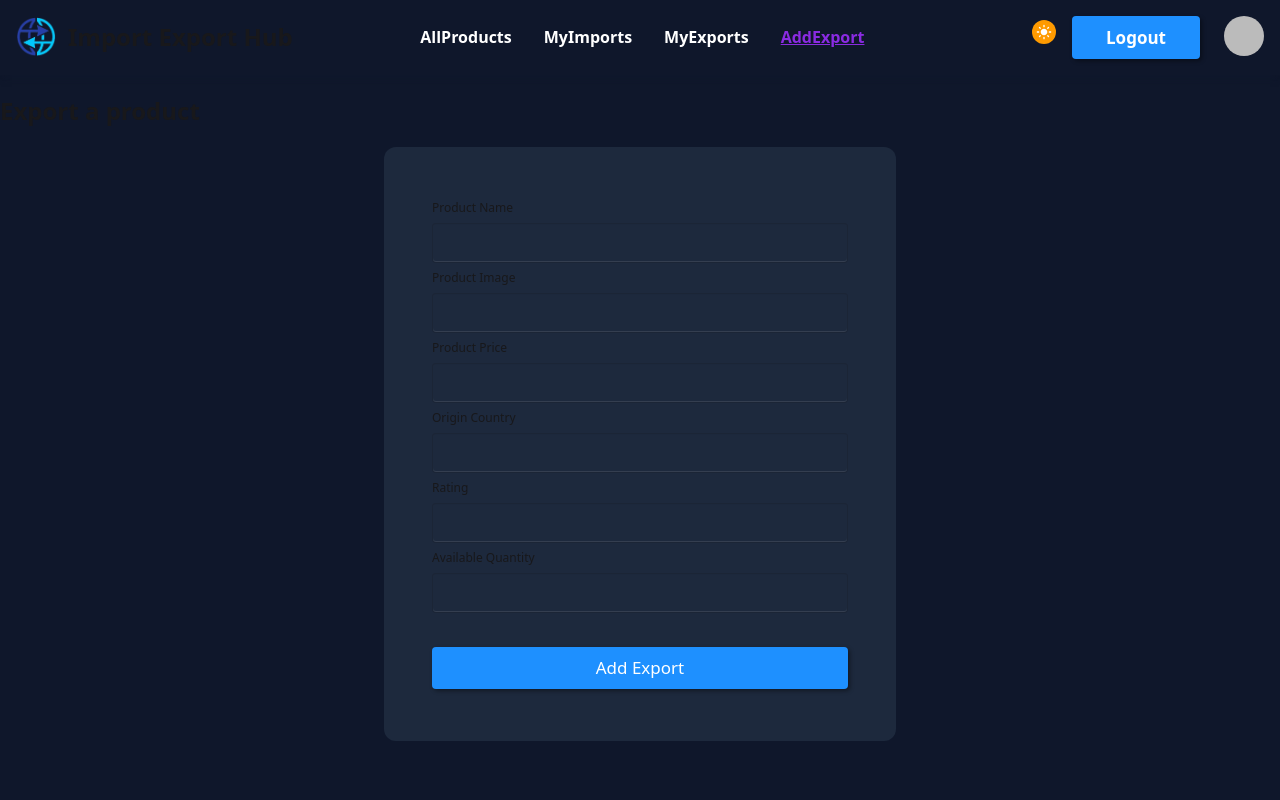
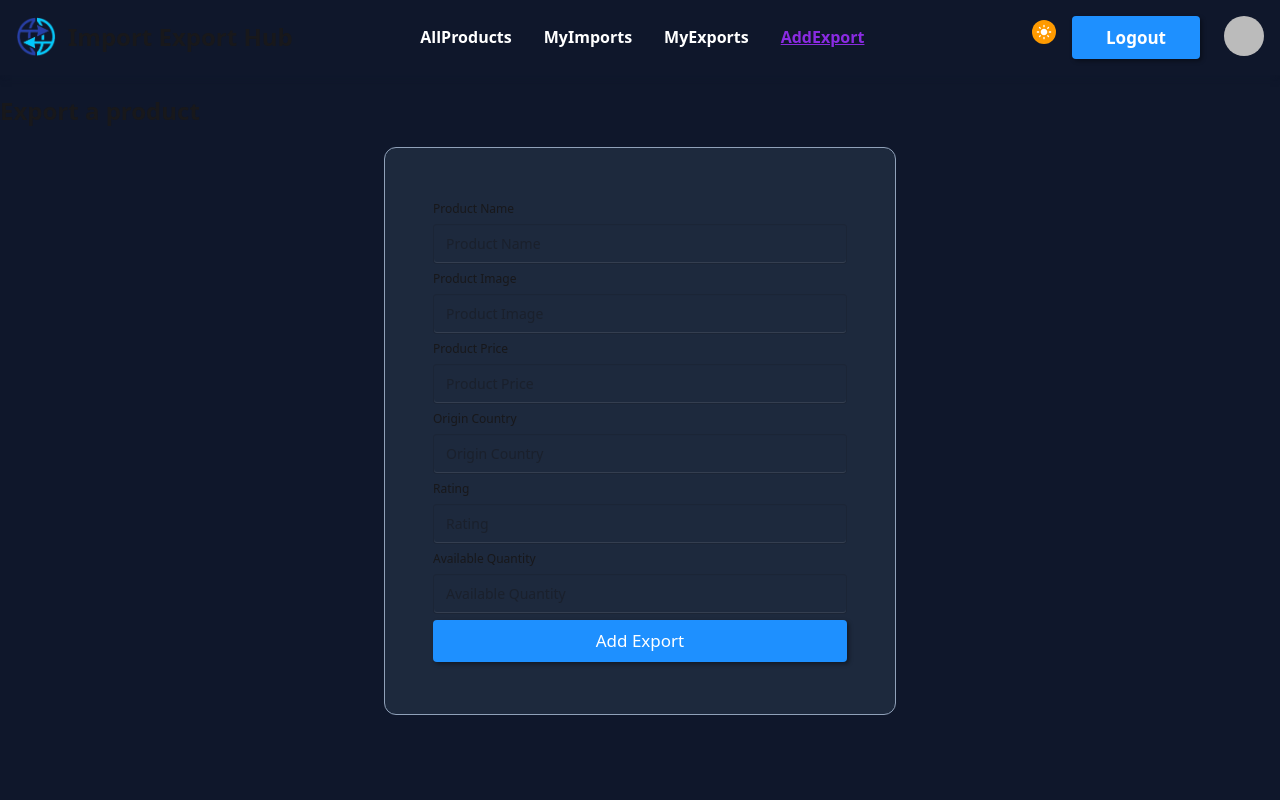
Before and after one commit to ashiqur0/Import-Export-Hub-Client, a React (Vite) app: page /addExports in a window 1280 px wide. Shown: the top 800 px of the page. Built offline with nearby package versions, Linux system fonts and the light colour scheme; no server answers; sample sign-in values are in the browser's storage.

Commit message:
Implement Dark Light Theme Toggle Functionalities In AddExport Page

```diff
--- a/src/pages/AddExport.jsx
+++ b/src/pages/AddExport.jsx
@@ -2,11 +2,13 @@ import React, { use } from 'react';
 import AuthContext from '../context/AuthContext';
 import Swal from 'sweetalert2';
 import useAxiosSecure from '../hooks/useAxiosSecure';
+import useAuth from '../hooks/useAuth';
 
 const AddExport = () => {
 
     const { user } = use(AuthContext);
     const axiosSecure = useAxiosSecure();
+    const { toggle } = useAuth();
 
     const handleAddExport = (e) => {
         e.preventDefault();
@@ -50,7 +52,7 @@ const AddExport = () => {
             <title>Add Exports</title>
             <h1 className='text-2xl font-semibold my-5'>Export a product</h1>
 
-            <div className='md:w-2/5 mx-auto bg-slate-800 md:p-6 p-2 rounded-xl'>
+            <div className={`md:w-2/5 mx-auto ${toggle && 'bg-slate-800'} md:p-6 p-2 rounded-xl border border-slate-400`}>
                 <form onSubmit={handleAddExport}
                     className='card-body'>
                     <fieldset className='fieldset'>
@@ -58,48 +60,54 @@ const AddExport = () => {
                         <label htmlFor="label">Product Name</label>
                         <input
                             type="text"
-                            className='input w-full bg-slate-800'
+                            className={`input w-full ${toggle && 'bg-slate-800'}`}
                             name='product_name'
+                            placeholder= 'Product Name'
                             required
                         />
 
                         <label htmlFor="label">Product Image</label>
                         <input
                             type="text"
-                            className='input w-full bg-slate-800'
+                            className={`input w-full ${toggle && 'bg-slate-800'}`}
                             name='product_image'
+                            placeholder= 'Product Image'
                             required
                         />
 
                         <label htmlFor="label">Product Price</label>
                         <input
                             type="text"
-                            className='input w-full bg-slate-800'
+                            className={`input w-full ${toggle && 'bg-slate-800'}`}
                             name='product_price'
+                            placeholder= 'Product Price'
                             required
                         />
 
                         <label htmlFor="label">Origin Country</label>
                         <input
                             type="text"
-                            className='input w-full bg-slate-800'
+                            className={`input w-full ${toggle && 'bg-slate-800'}`}
                             name='origin_country'
+                            placeholder= 'Origin Country'
                             required
                         />
 
                         <label htmlFor="label">Rating</label>
                         <input
                             type="text"
-                            className='input w-full bg-slate-800'
+                            className={`input w-full ${toggle && 'bg-slate-800'}`}
                             name='rating'
+                            placeholder= 'Rating'
                             required
                         />
 
                         <label htmlFor="label">Available Quantity</label>
                         <input
                             type="text"
-                            className='input w-full bg-slate-800 mb-7'
+                            className={`input w-full ${toggle && 'bg-slate-800'}`}
                             name='available_quantity'
+                            placeholder= 'Available Quantity'
                             required
                         />
 
```
